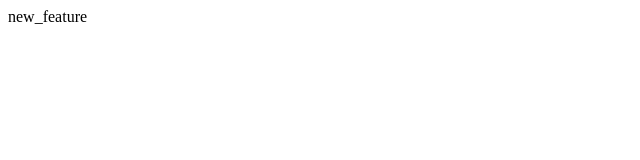
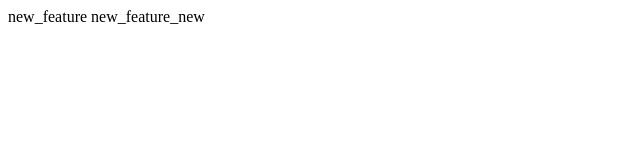
Before and after one commit to VaishnaviDukare/MergeConflict_Test, a plain HTML site: page index.html in a window 1280 px wide. Shown: the whole page, without its empty margins (0-640 px from the left). Drawn offline with Linux system fonts and the light colour scheme.

Commit message:
commit change

```diff
--- a/index.html
+++ b/index.html
@@ -3,6 +3,8 @@
 </head>
 <body>
 new_feature
+new_feature_new
 
 </body>
+
 </html>
```
